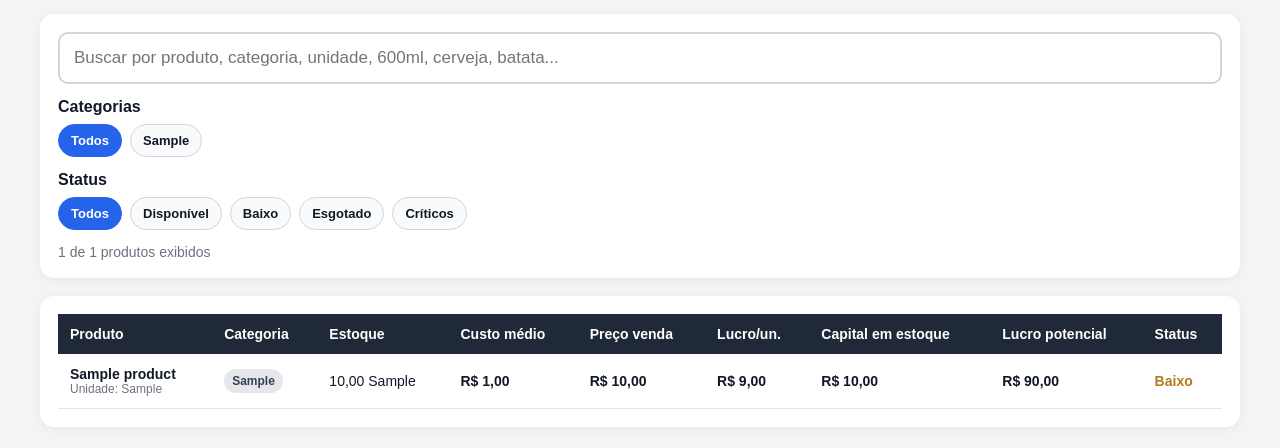
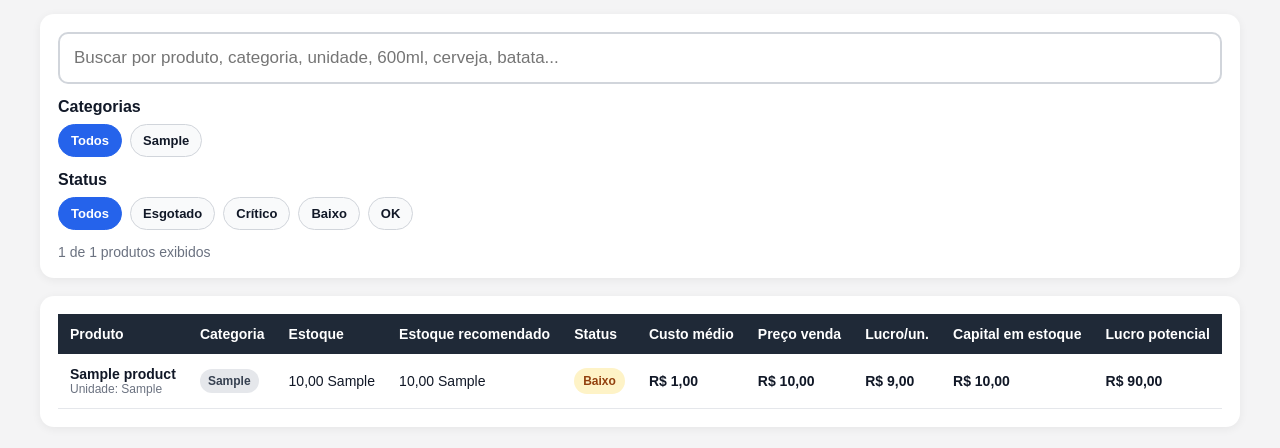
Before and after one commit to pzasz-qww/saas, a Django app: page /estoque/ in a window 1280 px wide. Shown: the part 227-675 px from the top of the page. Run offline with Django 5.2, Linux system fonts and the light colour scheme; a user stored in the database is signed in; tables that the repository leaves empty hold one stand-in row (values such as "Sample post").

Commit message:
ajusta regra estoque

```diff
--- a/products/views.py
+++ b/products/views.py
@@ -151,22 +151,19 @@ def stock_report_pdf(request):
         "Categoria",
         "Unidade",
         "Estoque atual",
-        "Estoque mínimo",
+        "Estoque recomendado",
         "Status",
         "Preço de venda",
     ]]
 
     for product in products:
         current_stock = product.report_current_stock
+        status = Product.get_stock_status_label(
+            current_stock,
+            product.minimum_quantity,
+        )
 
-        if current_stock <= 0:
-            status = "Esgotado"
-        elif current_stock <= product.minimum_quantity:
-            status = "Baixo"
-        else:
-            status = "Disponível"
-
-        minimum_stock = (
+        recommended_stock = (
             f"{product.minimum_quantity:.2f}".replace(".", ",")
             if product.minimum_quantity > 0
             else "-"
@@ -177,14 +174,14 @@ def stock_report_pdf(request):
             Paragraph(escape(product.category or "Sem categoria"), cell_style),
             escape(product.unit.symbol),
             f"{current_stock:.2f}".replace(".", ","),
-            minimum_stock,
+            recommended_stock,
             status,
             f"R$ {product.sale_price:.2f}".replace(".", ","),
         ])
 
     table = Table(
         table_data,
-        colWidths=[58 * mm, 38 * mm, 24 * mm, 30 * mm, 30 * mm, 29 * mm, 34 * mm],
+        colWidths=[55 * mm, 36 * mm, 22 * mm, 30 * mm, 38 * mm, 28 * mm, 34 * mm],
         repeatRows=1,
         hAlign="LEFT",
     )
--- a/static/css/stock_dashboard.css
+++ b/static/css/stock_dashboard.css
@@ -120,7 +120,7 @@
 .stock-table {
     width: 100%;
     border-collapse: collapse;
-    min-width: 920px;
+    min-width: 1040px;
 }
 
 .stock-table th {
@@ -158,6 +158,34 @@
 
 .money {
     font-weight: bold;
+}
+
+.stock-status {
+    display: inline-flex;
+    align-items: center;
+    justify-content: center;
+    min-height: 26px;
+    border-radius: 999px;
+    padding: 5px 9px;
+    font-size: 12px;
+    font-weight: bold;
+    white-space: nowrap;
+}
+
+.stock-status--ok {
+    background: #dcfce7;
+    color: #166534;
+}
+
+.stock-status--empty,
+.stock-status--critical {
+    background: #fee2e2;
+    color: #991b1b;
+}
+
+.stock-status--low {
+    background: #fef3c7;
+    color: #92400e;
 }
 
 .ok {
@@ -257,12 +285,19 @@
         box-shadow: 0 2px 8px rgba(0, 0, 0, 0.06);
     }
 
+    .stock-mobile-card--ok {
+        border-color: #bbf7d0;
+        border-left-color: #16a34a;
+        background: #ffffff;
+    }
+
     .stock-mobile-card--low {
         border-color: #f59e0b;
         border-left-color: #d97706;
         background: #fffbeb;
     }
 
+    .stock-mobile-card--critical,
     .stock-mobile-card--empty {
         border-color: #fca5a5;
         border-left-color: #dc2626;
@@ -324,7 +359,8 @@
         color: #92400e;
     }
 
-    .stock-mobile-status--empty {
+    .stock-mobile-status--empty,
+    .stock-mobile-status--critical {
         background: #fee2e2;
         color: #991b1b;
     }
@@ -357,6 +393,7 @@
         color: #92400e;
     }
 
+    .stock-mobile-card--critical .stock-mobile-quantity-block strong,
     .stock-mobile-card--empty .stock-mobile-quantity-block strong {
         color: #991b1b;
     }
--- a/static/js/stock_dashboard.js
+++ b/static/js/stock_dashboard.js
@@ -92,8 +92,6 @@ function applyFilters() {
 
         if (currentStatus === "all") {
             matchesStatus = true;
-        } else if (currentStatus === "critical") {
-            matchesStatus = status === "low" || status === "empty";
         } else {
             matchesStatus = status === currentStatus;
         }
--- a/templates/products/stock_dashboard.html
+++ b/templates/products/stock_dashboard.html
@@ -64,20 +64,20 @@
                         Todos
                     </button>
 
-                    <button type="button" class="filter-button" onclick="setStatusFilter('ok', this)">
-                        Disponível
+                    <button type="button" class="filter-button" onclick="setStatusFilter('empty', this)">
+                        Esgotado
+                    </button>
+
+                    <button type="button" class="filter-button danger" onclick="setStatusFilter('critical', this)">
+                        Crítico
                     </button>
 
                     <button type="button" class="filter-button" onclick="setStatusFilter('low', this)">
                         Baixo
                     </button>
 
-                    <button type="button" class="filter-button" onclick="setStatusFilter('empty', this)">
-                        Esgotado
-                    </button>
-
-                    <button type="button" class="filter-button danger" onclick="setStatusFilter('critical', this)">
-                        Críticos
+                    <button type="button" class="filter-button" onclick="setStatusFilter('ok', this)">
+                        OK
                     </button>
                 </div>
             </div>
@@ -92,45 +92,26 @@
                         <th>Produto</th>
                         <th>Categoria</th>
                         <th>Estoque</th>
+                        <th>Estoque recomendado</th>
+                        <th>Status</th>
                         <th>Custo médio</th>
                         <th>Preço venda</th>
                         <th>Lucro/un.</th>
                         <th>Capital em estoque</th>
                         <th>Lucro potencial</th>
-                        <th>Status</th>
                     </tr>
                 </thead>
 
                 <tbody id="stock_table_body">
                     {% for product in products %}
-                        {% if product.current_stock <= 0 %}
                         <tr
                             class="stock-row"
                             data-product-id="{{ product.id }}"
                             data-name="{{ product.name|escape }}"
                             data-category="{{ product.category|default:'Sem categoria'|escapejs }}"
-                                data-status="empty"
-                                data-search="{{ product.name|lower }} {{ product.category|default:''|lower }} {{ product.unit|lower }} esgotado zerado sem estoque {{ product.sale_price }}"
+                            data-status="{{ product.stock_status }}"
+                            data-search="{{ product.name|lower }} {{ product.category|default:''|lower }} {{ product.unit|lower }} {{ product.stock_status_label|lower }} estoque recomendado {{ product.sale_price }}"
                         >
-                        {% elif product.current_stock <= product.minimum_quantity %}
-                            <tr
-                                class="stock-row"
-                                data-product-id="{{ product.id }}"
-                                data-name="{{ product.name|escape }}"
-                                data-category="{{ product.category|default:'Sem categoria'|escapejs }}"
-                                data-status="low"
-                                data-search="{{ product.name|lower }} {{ product.category|default:''|lower }} {{ product.unit|lower }} baixo critico crítico {{ product.sale_price }}"
-                            >
-                        {% else %}
-                            <tr
-                                class="stock-row"
-                                data-product-id="{{ product.id }}"
-                                data-name="{{ product.name|escape }}"
-                                data-category="{{ product.category|default:'Sem categoria'|escapejs }}"
-                                data-status="ok"
-                                data-search="{{ product.name|lower }} {{ product.category|default:''|lower }} {{ product.unit|lower }} disponivel disponível estoque {{ product.sale_price }}"
-                            >
-                        {% endif %}
                             <td>
                                 <div class="product-name">{{ product.name }}</div>
                                 <div class="muted">
@@ -147,6 +128,17 @@
                             <td>
                                 {{ product.current_stock|floatformat:2 }}
                                 {{ product.unit }}
+                            </td>
+
+                            <td>
+                                {{ product.minimum_quantity|floatformat:2 }}
+                                {{ product.unit }}
+                            </td>
+
+                            <td>
+                                <span class="stock-status stock-status--{{ product.stock_status }}">
+                                    {{ product.stock_status_label }}
+                                </span>
                             </td>
 
                             <td class="money">
@@ -168,20 +160,10 @@
                             <td class="money">
                                 R$ {{ product.potential_profit|floatformat:2 }}
                             </td>
-
-                            <td>
-                                {% if product.current_stock <= 0 %}
-                                    <span class="empty">Esgotado</span>
-                                {% elif product.current_stock <= product.minimum_quantity %}
-                                    <span class="low">Baixo</span>
-                                {% else %}
-                                    <span class="ok">Disponível</span>
-                                {% endif %}
-                            </td>
                         </tr>
                     {% empty %}
                         <tr>
-                            <td colspan="9">Nenhum produto cadastrado ainda.</td>
+                            <td colspan="10">Nenhum produto cadastrado ainda.</td>
                         </tr>
                     {% endfor %}
                 </tbody>
@@ -190,12 +172,12 @@
             <div class="stock-mobile-list" id="stock_mobile_list">
                 {% for product in products %}
                     <article
-                        class="stock-mobile-card{% if product.current_stock <= 0 %} stock-mobile-card--empty{% elif product.current_stock <= product.minimum_quantity %} stock-mobile-card--low{% else %} stock-mobile-card--ok{% endif %}"
+                        class="stock-mobile-card stock-mobile-card--{{ product.stock_status }}"
                         data-product-id="{{ product.id }}"
                         data-name="{{ product.name|escape }}"
                         data-category="{{ product.category|default:'Sem categoria'|escapejs }}"
-                        data-status="{% if product.current_stock <= 0 %}empty{% elif product.current_stock <= product.minimum_quantity %}low{% else %}ok{% endif %}"
-                        data-search="{{ product.name|lower }} {{ product.category|default:''|lower }} {{ product.unit|lower }} {% if product.current_stock <= 0 %}esgotado zerado sem estoque{% elif product.current_stock <= product.minimum_quantity %}baixo critico crítico{% else %}disponivel disponível estoque{% endif %} {{ product.sale_price }}"
+                        data-status="{{ product.stock_status }}"
+                        data-search="{{ product.name|lower }} {{ product.category|default:''|lower }} {{ product.unit|lower }} {{ product.stock_status_label|lower }} estoque recomendado {{ product.sale_price }}"
                     >
                         <div class="stock-mobile-card-header">
                             <div class="stock-mobile-product">
@@ -210,13 +192,9 @@
                                 </div>
                             </div>
 
-                            {% if product.current_stock <= 0 %}
-                                <span class="stock-mobile-status stock-mobile-status--empty">Esgotado</span>
-                            {% elif product.current_stock <= product.minimum_quantity %}
-                                <span class="stock-mobile-status stock-mobile-status--low">Estoque baixo</span>
-                            {% else %}
-                                <span class="stock-mobile-status stock-mobile-status--ok">Disponível</span>
-                            {% endif %}
+                            <span class="stock-mobile-status stock-mobile-status--{{ product.stock_status }}">
+                                {{ product.stock_status_label }}
+                            </span>
                         </div>
 
                         <div class="stock-mobile-quantity-block">
@@ -228,7 +206,7 @@
 
                             {% if product.minimum_quantity %}
                                 <small>
-                                    Estoque mínimo:
+                                    Estoque recomendado:
                                     {{ product.minimum_quantity|floatformat:2 }}
                                     {{ product.unit }}
                                 </small>
```
Also changed, not shown: products/models.py (+36 -0 lines). Lines whose indentation alone changed are shown as unchanged.
